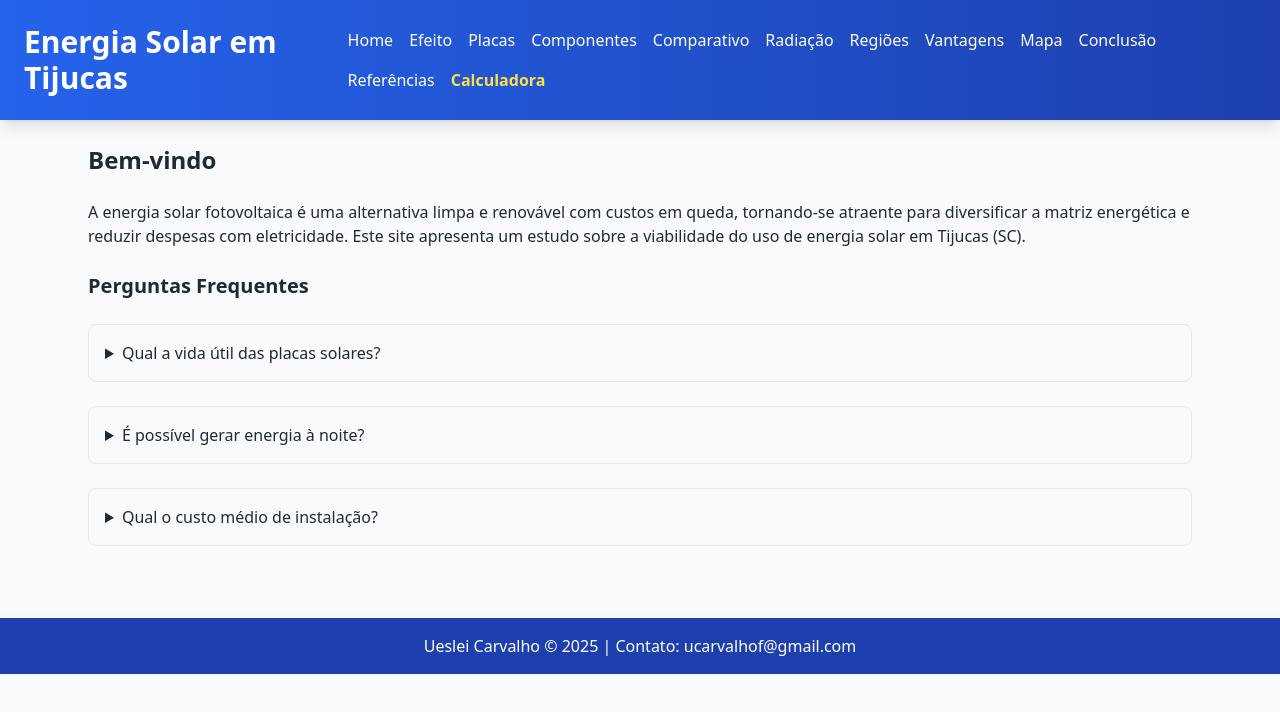
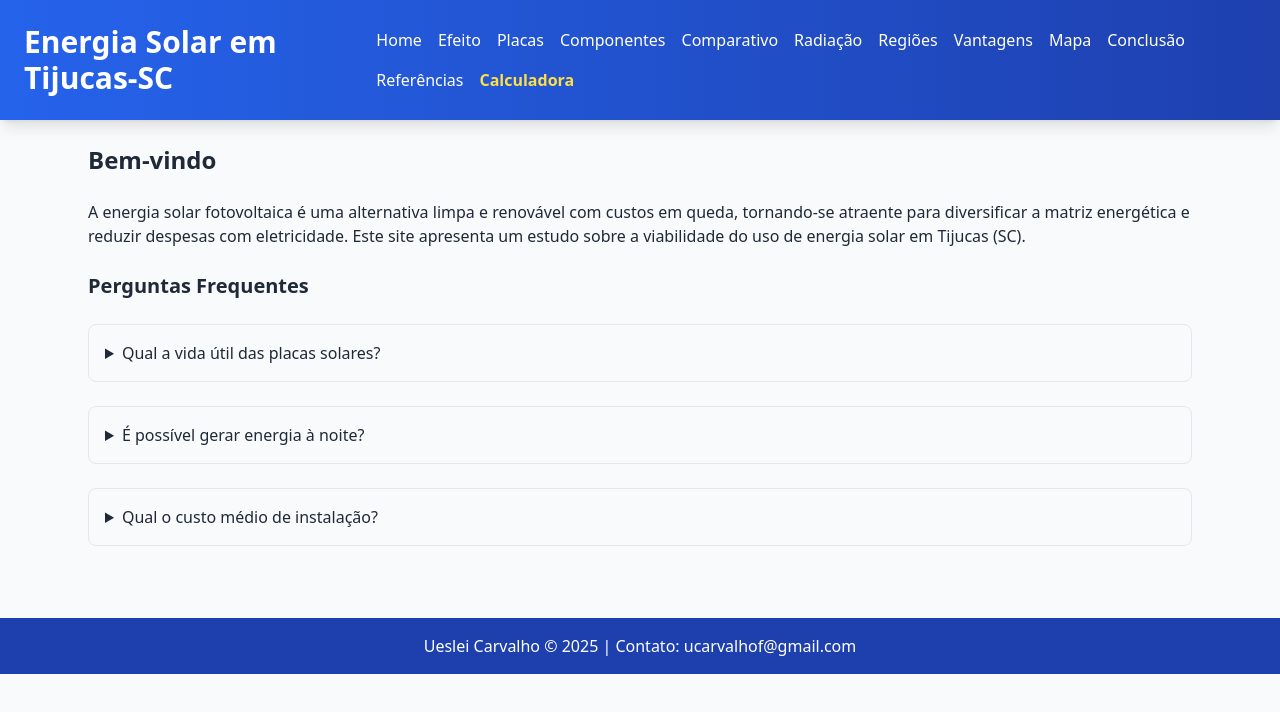
Before and after one commit to uesleisouza33/site_fotovoltaico, a plain HTML site: page public/index.html in a window 1280 px wide. Drawn offline with nearby package versions, Linux system fonts and the light colour scheme.

Commit message:
Teste de commit

```diff
--- a/public/index.html
+++ b/public/index.html
@@ -16,7 +16,7 @@
         class="max-w-7xl mx-auto flex flex-col md:flex-row items-center justify-between p-6"
       >
         <h1 class="text-3xl font-bold mb-4 md:mb-0">
-          Energia Solar em Tijucas
+          Energia Solar em Tijucas-SC
         </h1>
         <nav>
           <ul class="flex flex-wrap gap-4 text-sm md:text-base">
```
